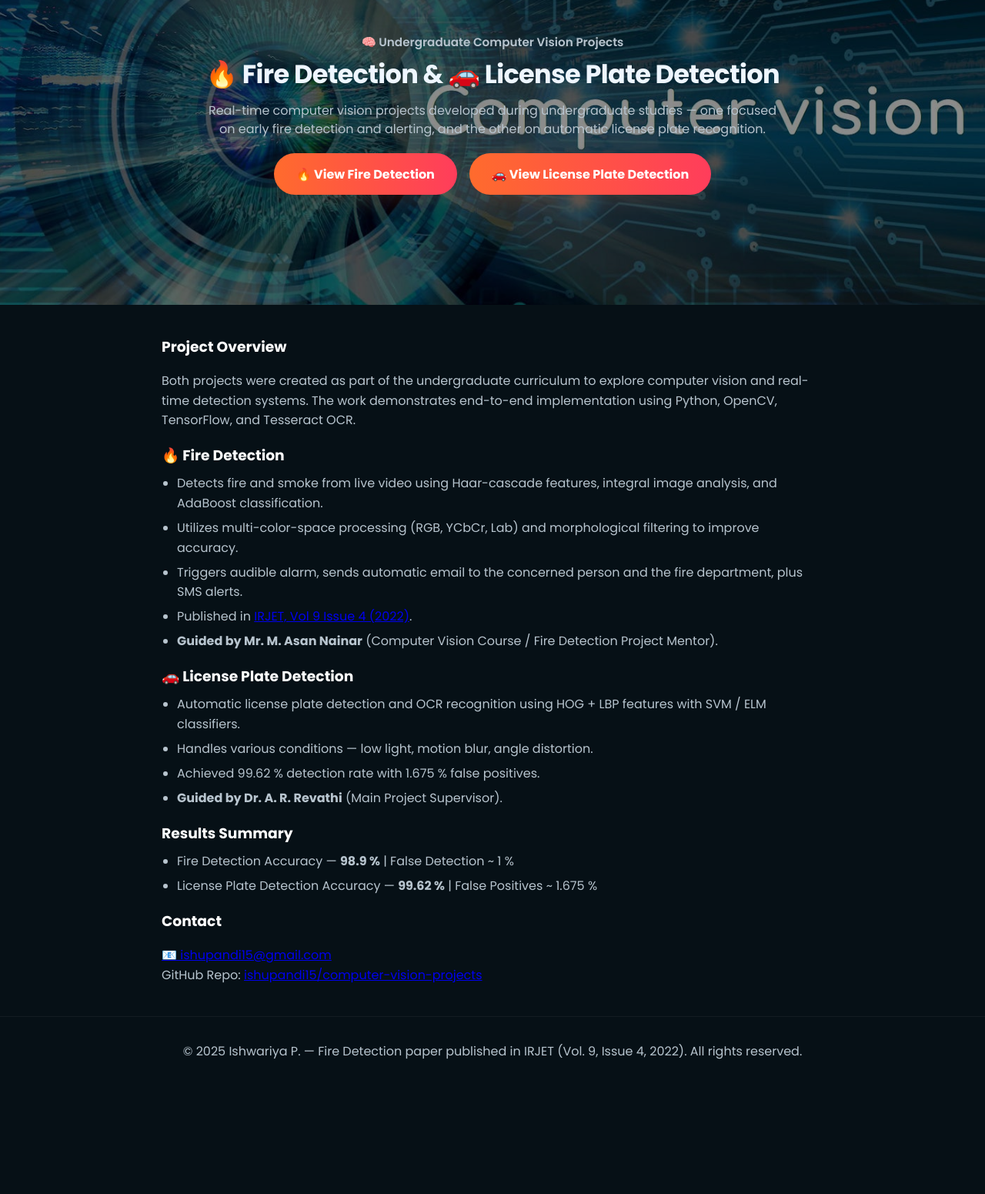
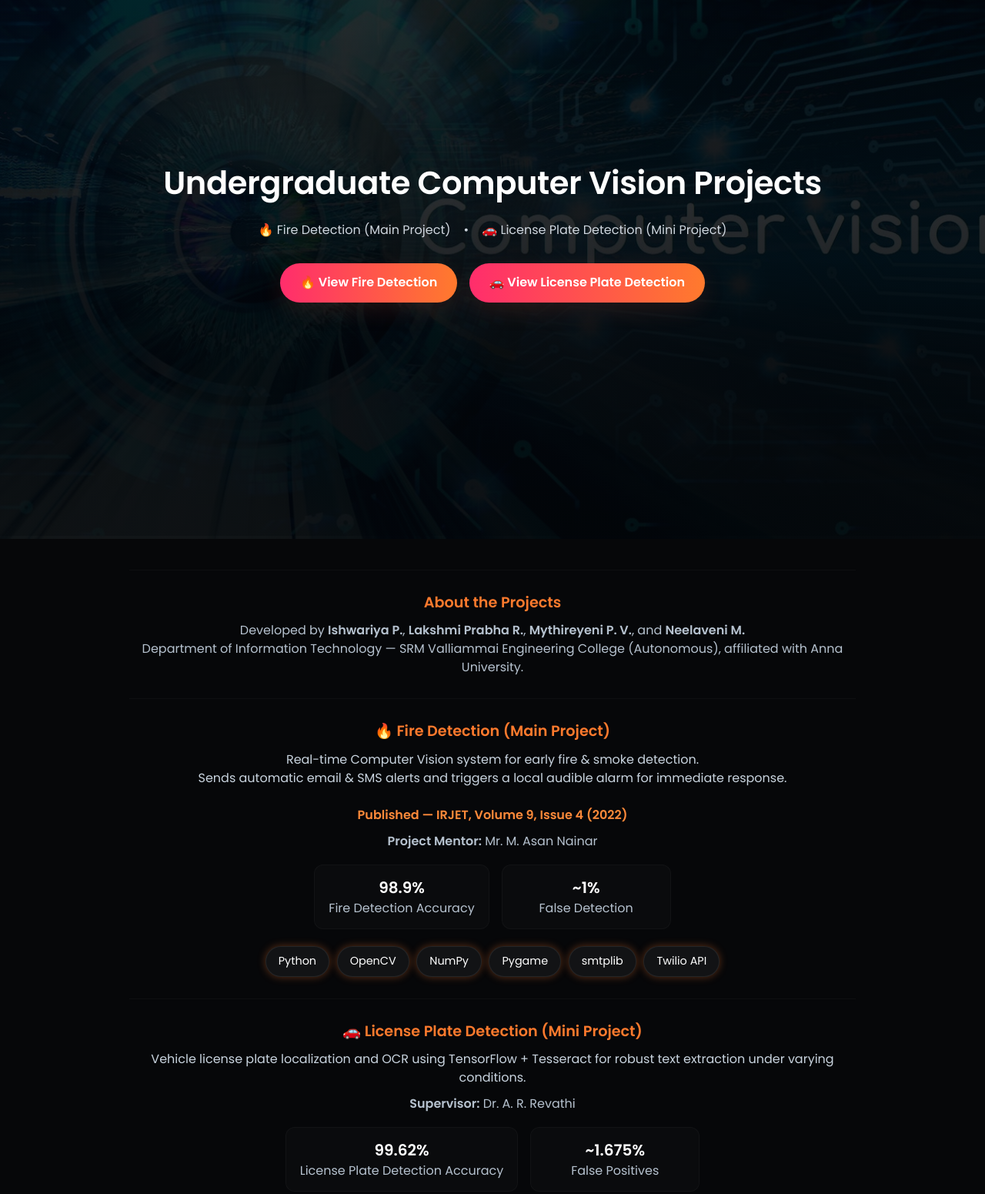
Before and after one commit to ishupandi15/computer-vision-projects, a plain HTML site: page index.html in a window 1280 px wide. Shown: the part 100-1651 px from the top of the page at 77% size. Before the commit the page ends 1510 px from the top, so only its background shows below. Drawn offline with Linux system fonts and the light colour scheme.

Commit message:
Update index.html

```diff
--- a/index.html
+++ b/index.html
@@ -1,154 +1,163 @@
-<!doctype html>
+<!DOCTYPE html>
 <html lang="en">
 <head>
   <meta charset="utf-8" />
-  <meta name="viewport" content="width=device-width,initial-scale=1" />
-  <title>Computer Vision Projects — Ishwariya P.</title>
-  <meta name="description" content="Undergraduate Computer Vision Projects: Fire Detection and License Plate Detection guided by Dr. A. R. Revathi and Mr. M. Asan Nainar." />
-  <link href="https://fonts.googleapis.com/css2?family=Poppins:wght@300;400;600;700&display=swap" rel="stylesheet">
+  <meta name="viewport" content="width=device-width, initial-scale=1" />
+  <title>Computer Vision Projects | Ishwariya P.</title>
+  <link href="https://fonts.googleapis.com/css2?family=Poppins:wght@300;400;600&display=swap" rel="stylesheet">
+
   <style>
-    :root{
-      --bg:#061016;
-      --accent:#ff6b2d;
-      --muted:#b7c4ce;
-      --btn-grad:linear-gradient(90deg,#ff6b2d,#ff3d5b);
-    }
-    *{box-sizing:border-box}
+    *{box-sizing:border-box;margin:0;padding:0}
     body{
-      margin:0;
-      font-family:'Poppins',system-ui,Segoe UI,Roboto,Arial;
-      background:var(--bg);
-      color:#eef6ff;
-      -webkit-font-smoothing:antialiased;
+      font-family:"Poppins",system-ui,-apple-system,Segoe UI,Roboto,Arial;
+      background:#060709;color:#fff;text-align:center;line-height:1.5;overflow-x:hidden;
     }
 
     /* HERO */
-    header{
-      position:relative;
-      height:62vh;
-      min-height:420px;
-      display:flex;
-      align-items:center;
-      justify-content:center;
-      overflow:hidden;
-      text-align:center;
-    }
-    header img{
-      position:absolute;
-      inset:0;
-      width:100%;
-      height:100%;
-      object-fit:cover;
-      filter:brightness(0.55);
-    }
-    header .overlay{
-      position:relative;
-      z-index:2;
-      padding:2rem;
-      max-width:960px;
-    }
-    header .eyebadge{
-      color:var(--muted);
-      font-weight:600;
-      font-size:.95rem;
-      margin-bottom:.4rem;
-    }
-    header h1{font-size:2.1rem;margin:.2rem 0;letter-spacing:-.02em}
-    header p.lead{color:var(--muted);max-width:760px;margin:.6rem auto 1.2rem;line-height:1.5}
+    header{position:relative;width:100%;height:100vh;min-height:420px;overflow:hidden;display:flex;align-items:center;justify-content:center}
+    header img{position:absolute;inset:0;width:100%;height:100%;object-fit:cover;filter:brightness(0.60) contrast(1.03)}
+    header::after{content:"";position:absolute;inset:0;background:linear-gradient(180deg,rgba(2,6,10,0.55) 0%, rgba(2,6,10,0.85) 70%)}
 
-    .cta{display:flex;gap:1rem;justify-content:center;flex-wrap:wrap}
-    .btn{
-      display:inline-block;
-      background:var(--btn-grad);
-      color:#fff;
-      padding:.9rem 1.8rem;
-      border-radius:999px;
-      font-weight:700;
-      text-decoration:none;
-      transition:.2s ease;
-      box-shadow:0 8px 24px rgba(255,107,45,.15);
-    }
-    .btn:hover{transform:translateY(-4px);box-shadow:0 12px 32px rgba(255,107,45,.22)}
+    .overlay{position:relative;z-index:2;max-width:1100px;padding:2rem 1.25rem;display:flex;flex-direction:column;align-items:center;gap:0.6rem}
+
+    /* animation */
+    .fade-up{opacity:0;transform:translateY(14px);animation:fadeUp .65s cubic-bezier(.2,.9,.3,1) forwards}
+    .delay-1{animation-delay:0.1s}
+    .delay-2{animation-delay:0.25s}
+    .delay-3{animation-delay:0.45s}
+    @keyframes fadeUp{to{opacity:1;transform:none}}
+
+    h1{font-size:2.6rem;font-weight:600;letter-spacing:-0.01em;margin:0 0 .1rem}
+    h2{font-size:1.05rem;font-weight:400;color:#d6dce3;opacity:.95;margin:0}
+
+    /* buttons */
+    .buttons{display:flex;gap:1rem;margin-top:1.35rem;flex-wrap:wrap;justify-content:center}
+    .btn{display:inline-block;padding:.85rem 1.6rem;border-radius:999px;font-weight:600;color:#fff;text-decoration:none;background:linear-gradient(90deg,#ff2d6c,#ff7a2d);box-shadow:0 10px 30px rgba(255,90,60,0.12);transition:transform .18s,box-shadow .18s}
+    .btn:hover{transform:translateY(-4px);box-shadow:0 18px 38px rgba(255,90,60,0.18)}
 
     /* CONTENT */
-    .container{max-width:900px;margin:2.5rem auto;padding:0 1.25rem;color:var(--muted);line-height:1.6}
-    h3{color:#fff;margin-bottom:.5rem}
-    .links a{color:#98c7ff;text-decoration:none;border-bottom:1px dashed rgba(152,199,255,.1)}
-    ul{margin:0;padding-left:1.25rem}
-    li{margin-bottom:.4rem}
-    footer{color:var(--muted);text-align:center;padding:2rem 1rem;border-top:1px solid rgba(255,255,255,.05)}
-    @media(max-width:720px){header h1{font-size:1.4rem}}
+    main{max-width:980px;margin:40px auto;padding:0 18px;color:#d6dce3}
+    section{padding:28px 0;border-top:1px solid rgba(255,255,255,0.03)}
+    section h3{color:#ff7a2d;font-size:1.2rem;margin-bottom:.6rem}
+    p{color:#c9d4df}
+
+    /* stats */
+    .stats{display:flex;gap:1rem;justify-content:center;flex-wrap:wrap;margin-top:18px}
+    .stat{background:rgba(255,255,255,0.02);padding:14px 18px;border-radius:12px;min-width:220px;border:1px solid rgba(255,255,255,0.03)}
+    .stat strong{display:block;font-size:1.25rem;color:#fff}
+    .muted{color:#b6c2cf}
+
+    /* technologies */
+    .tech-stack{display:flex;justify-content:center;flex-wrap:wrap;gap:.6rem;margin-top:1.4rem}
+    .tech{
+      background:rgba(255,255,255,0.05);
+      border:1px solid rgba(255,255,255,0.08);
+      padding:.5rem 1rem;
+      border-radius:999px;
+      font-weight:500;
+      font-size:.9rem;
+      color:#fff;
+      animation:pulse 3s ease-in-out infinite;
+      transition:transform .2s;
+    }
+    .tech:hover{transform:translateY(-3px)}
+    @keyframes pulse{
+      0%{box-shadow:0 0 0 rgba(255,122,45,0);}
+      50%{box-shadow:0 0 14px rgba(255,122,45,0.45);}
+      100%{box-shadow:0 0 0 rgba(255,122,45,0);}
+    }
+
+    /* footer */
+    footer{padding:22px 12px;color:#aab6c4;font-size:0.95rem;border-top:1px solid rgba(255,255,255,0.02);margin-top:26px}
+
+    @media (max-width:820px){
+      h1{font-size:1.8rem}
+      header{height:62vh}
+      .stat{min-width:170px}
+    }
   </style>
 </head>
 <body>
 
-  <!-- HERO -->
-  <header>
-    <img src="cover.jpg" alt="Computer Vision banner" />
-    <div class="overlay">
-      <div class="eyebadge">🧠 Undergraduate Computer Vision Projects</div>
-      <h1>🔥 Fire Detection & 🚗 License Plate Detection</h1>
-      <p class="lead">
-        Real-time computer vision projects developed during undergraduate studies —
-        one focused on early fire detection and alerting, and the other on automatic license plate recognition.
+  <header role="banner">
+    <img src="cover.jpg" alt="Computer Vision banner"/>
+    <div class="overlay" aria-label="Hero">
+      <h1 class="fade-up delay-1">Undergraduate Computer Vision Projects</h1>
+      <p class="fade-up delay-2" style="margin-top:6px;color:#d0d7df;">
+        🔥 Fire Detection (Main Project) &nbsp;&nbsp; • &nbsp;&nbsp; 🚗 License Plate Detection (Mini Project)
       </p>
-      <div class="cta">
+
+      <div class="buttons fade-up delay-3" role="navigation" aria-label="Project links">
         <a class="btn" href="https://github.com/ishupandi15/computer-vision-projects/tree/main/fire_detection" target="_blank">🔥 View Fire Detection</a>
         <a class="btn" href="https://github.com/ishupandi15/computer-vision-projects/tree/main/license_plate_detection" target="_blank">🚗 View License Plate Detection</a>
       </div>
     </div>
   </header>
 
-  <!-- MAIN -->
-  <main class="container">
-    <section>
-      <h3>Project Overview</h3>
-      <p>
-        Both projects were created as part of the undergraduate curriculum to explore computer vision and real-time detection systems.
-        The work demonstrates end-to-end implementation using Python, OpenCV, TensorFlow, and Tesseract OCR.
+  <main role="main">
+    <section aria-labelledby="about">
+      <h3 id="about">About the Projects</h3>
+      <p class="muted">
+        Developed by <strong>Ishwariya P.</strong>, <strong>Lakshmi Prabha R.</strong>, <strong>Mythireyeni P. V.</strong>, and <strong>Neelaveni M.</strong><br>
+        Department of Information Technology — SRM Valliammai Engineering College (Autonomous), affiliated with Anna University.
       </p>
     </section>
 
-    <section>
-      <h3>🔥 Fire Detection</h3>
-      <ul>
-        <li>Detects fire and smoke from live video using Haar-cascade features, integral image analysis, and AdaBoost classification.</li>
-        <li>Utilizes multi-color-space processing (RGB, YCbCr, Lab) and morphological filtering to improve accuracy.</li>
-        <li>Triggers audible alarm, sends automatic email to the concerned person and the fire department, plus SMS alerts.</li>
-        <li>Published in <a href="https://www.irjet.net/archives/V9/i4/IRJET-V9I4332.pdf" target="_blank">IRJET, Vol 9 Issue 4 (2022)</a>.</li>
-        <li><strong>Guided by Mr. M. Asan Nainar</strong> (Computer Vision Course / Fire Detection Project Mentor).</li>
-      </ul>
+    <section aria-labelledby="fire">
+      <h3 id="fire">🔥 Fire Detection (Main Project)</h3>
+      <p>
+        Real-time Computer Vision system for early fire & smoke detection.<br>
+        Sends automatic email & SMS alerts and triggers a local audible alarm for immediate response.
+        <br><br>
+        <a href="https://www.irjet.net/archives/V9/i4/IRJET-V9I4332.pdf" target="_blank" style="color:#ff8a3a;text-decoration:none;font-weight:600">Published — IRJET, Volume 9, Issue 4 (2022)</a>
+      </p>
+      <p class="muted" style="margin-top:10px"><strong>Project Mentor:</strong> Mr. M. Asan Nainar</p>
+
+      <div class="stats">
+        <div class="stat"><strong>98.9%</strong><span class="muted">Fire Detection Accuracy</span></div>
+        <div class="stat"><strong>~1%</strong><span class="muted">False Detection</span></div>
+      </div>
+
+      <div class="tech-stack">
+        <span class="tech">Python</span>
+        <span class="tech">OpenCV</span>
+        <span class="tech">NumPy</span>
+        <span class="tech">Pygame</span>
+        <span class="tech">smtplib</span>
+        <span class="tech">Twilio API</span>
+      </div>
     </section>
 
-    <section>
-      <h3>🚗 License Plate Detection</h3>
-      <ul>
-        <li>Automatic license plate detection and OCR recognition using HOG + LBP features with SVM / ELM classifiers.</li>
-        <li>Handles various conditions — low light, motion blur, angle distortion.</li>
-        <li>Achieved 99.62 % detection rate with 1.675 % false positives.</li>
-        <li><strong>Guided by Dr. A. R. Revathi</strong> (Main Project Supervisor).</li>
-      </ul>
+    <section aria-labelledby="plate">
+      <h3 id="plate">🚗 License Plate Detection (Mini Project)</h3>
+      <p>
+        Vehicle license plate localization and OCR using TensorFlow + Tesseract for robust text extraction under varying conditions.
+      </p>
+      <p class="muted" style="margin-top:10px"><strong>Supervisor:</strong> Dr. A. R. Revathi</p>
+
+      <div class="stats">
+        <div class="stat"><strong>99.62%</strong><span class="muted">License Plate Detection Accuracy</span></div>
+        <div class="stat"><strong>~1.675%</strong><span class="muted">False Positives</span></div>
+      </div>
+
+      <div class="tech-stack">
+        <span class="tech">Python</span>
+        <span class="tech">TensorFlow</span>
+        <span class="tech">OpenCV</span>
+        <span class="tech">Tesseract OCR</span>
+        <span class="tech">Machine Learning</span>
+      </div>
     </section>
 
-    <section>
-      <h3>Results Summary</h3>
-      <ul>
-        <li>Fire Detection Accuracy — <strong>98.9 %</strong>  |  False Detection ~ 1 %</li>
-        <li>License Plate Detection Accuracy — <strong>99.62 %</strong>  |  False Positives ~ 1.675 %</li>
-      </ul>
-    </section>
-
-    <section>
-      <h3>Contact</h3>
-      <p>
-        <a class="links" href="mailto:ishupandi15@gmail.com">📧 ishupandi15@gmail.com</a><br>
-        GitHub Repo: <a class="links" href="https://github.com/ishupandi15/computer-vision-projects" target="_blank">ishupandi15/computer-vision-projects</a>
+    <section aria-labelledby="repo" style="padding-bottom:30px">
+      <p style="margin-top:6px;color:#d0d7df">
+        🔗 Repository: <a href="https://github.com/ishupandi15/computer-vision-projects" target="_blank" style="color:#ff8a3a;text-decoration:none;font-weight:600">ishupandi15/computer-vision-projects</a>
       </p>
     </section>
   </main>
 
   <footer>
-    © 2025 Ishwariya P. — Fire Detection paper published in IRJET (Vol. 9, Issue 4, 2022). All rights reserved.
+    © 2025 Ishwariya P. — <a href="mailto:ishupandi15@gmail.com" style="color:#ff8a3a;text-decoration:none">ishupandi15@gmail.com</a> | Published in IRJET Vol. 9, Issue 4 (2022)
   </footer>
 
 </body>
```
